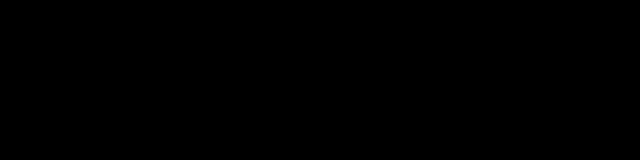
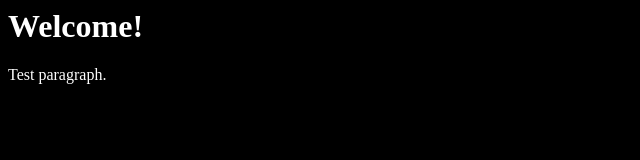
Before and after one commit to HawkEye0091/website, a plain HTML site: page index.html in a window 1280 px wide. Shown: the whole page, without its empty margins (0-640 px from the left). Drawn offline with Linux system fonts and the light colour scheme.

Commit message:
Update index.html
*fixed text color

```diff
--- a/index.html
+++ b/index.html
@@ -1,6 +1,6 @@
 <html>
 <body style="background-color:black;">
-<h1 style="font-color:white;">Welcome!</h1>
-<p style="font-color:white;">Test paragraph.</p>
+<h1 style="color:white;">Welcome!</h1>
+<p style="color:white;">Test paragraph.</p>
 </body>
 </html>
```
